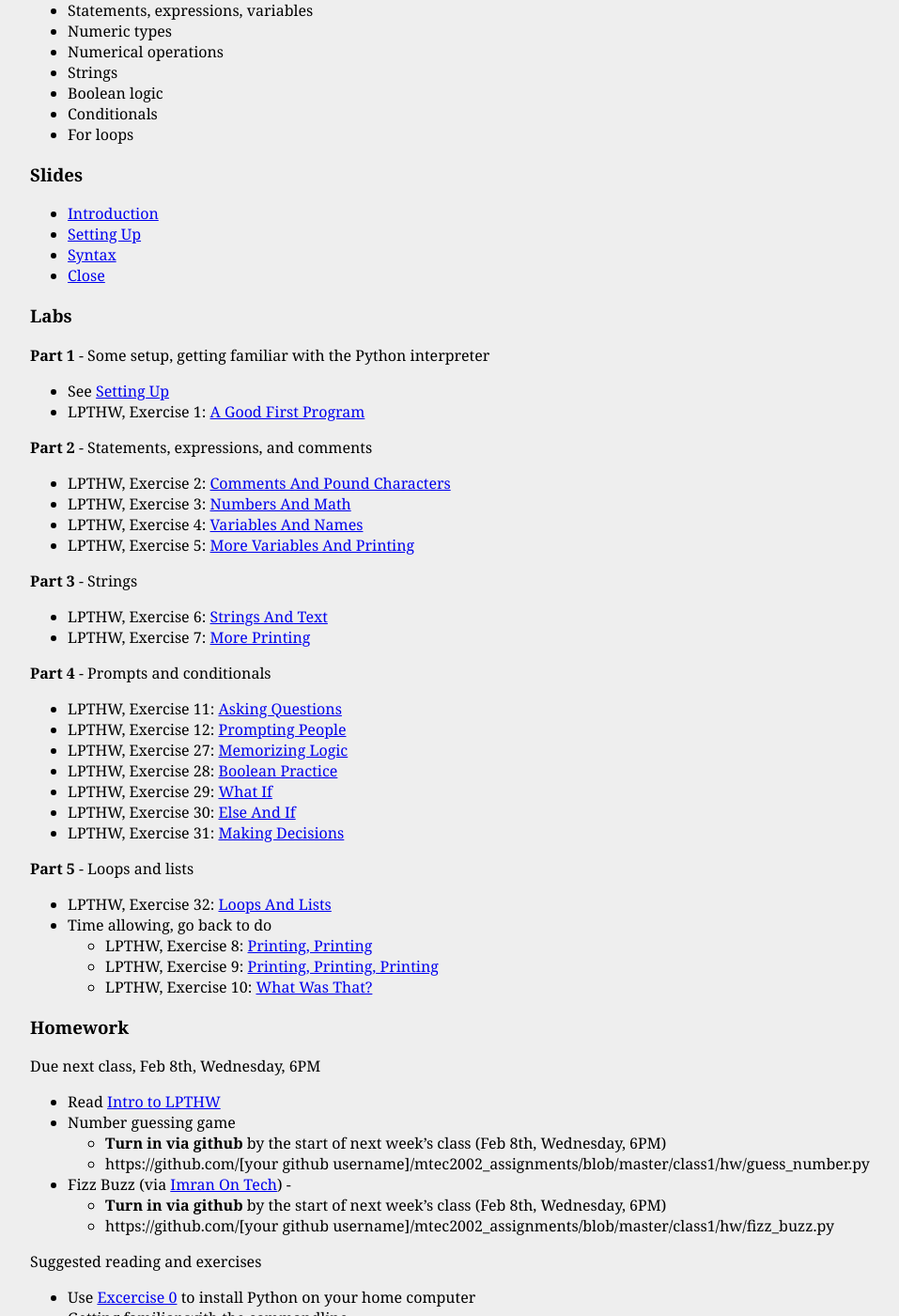
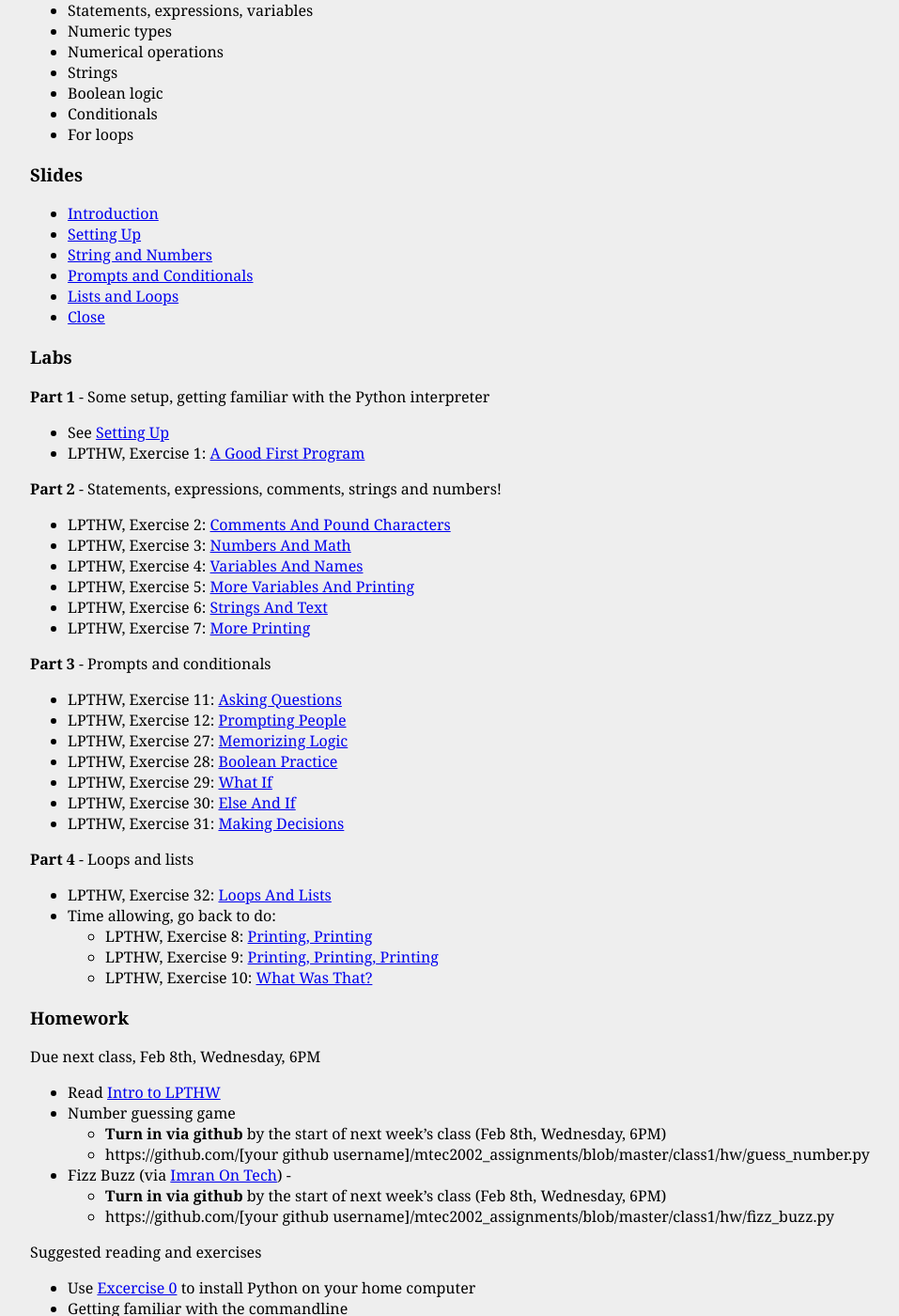
Before and after one commit to jversoza/MTEC2002, a Jekyll site: the page built from programming-foundations-2012-spring.markdown, in a window 1280 px wide and 1400 px high, scrolled down 384 px. Shown: the whole window at 94% size, without its empty margins (128-1085 px from the left). Built offline with Jekyll 4.4.1, drawn with Linux system fonts in a browser that asks for light colours.

Commit message:
moved syntax slides to strings_and_numbers

```diff
--- a/class1/slides/setup.html
+++ b/class1/slides/setup.html
@@ -187,7 +187,7 @@
 <h2>For today's lab exercises...</h2>
 <ul>
 	<li><a href="../../programming-foundations-2012-spring.html">Find the links in the syllabus</a></li>
-	<li>There will be another 4 parts to this lab, each with multiple exercises</li>
+	<li>There will be 3 more parts to this lab, each with multiple exercises</li>
 	<li>Submit each lab by pasting your code into the appropriate file in github</li>
 	<li>After you've submitted your code, do the Extra Credit; it's mandatory for the lab work!</li>
 	<li>We'll worry about how to submit that extra work in a later class</li>
--- a/programming-foundations-2012-spring.markdown
+++ b/programming-foundations-2012-spring.markdown
@@ -19,7 +19,9 @@
 ###Slides
 * [Introduction](class1/slides/intro.html)
 * [Setting Up](class1/slides/setup.html)
-* [Syntax](class1/slides/syntax.html)
+* [String and Numbers](class1/slides/strings_numbers.html)
+* [Prompts and Conditionals](class1/slides/prompts_and_conditionals.html)
+* [Lists and Loops](class1/slides/lists_and_loops.html)
 * [Close](class1/slides/close.html)
 
 ###Labs
@@ -27,17 +29,15 @@
 * See [Setting Up](class1/slides/setup.html)
 * LPTHW, Exercise 1: [A Good First Program](http://learnpythonthehardway.org/book/ex1.html)
 
-__Part 2__ - Statements, expressions, and comments
+__Part 2__ - Statements, expressions, comments, strings and numbers!
 * LPTHW, Exercise 2: [Comments And Pound Characters](http://learnpythonthehardway.org/book/ex2.html)
 * LPTHW, Exercise 3: [Numbers And Math](http://learnpythonthehardway.org/book/ex3.html)
 * LPTHW, Exercise 4: [Variables And Names](http://learnpythonthehardway.org/book/ex4.html)
 * LPTHW, Exercise 5: [More Variables And Printing](http://learnpythonthehardway.org/book/ex5.html)
-
-__Part 3__ - Strings
 * LPTHW, Exercise 6: [Strings And Text](http://learnpythonthehardway.org/book/ex6.html)
 * LPTHW, Exercise 7: [More Printing](http://learnpythonthehardway.org/book/ex7.html)
 
-__Part 4__ - Prompts and conditionals
+__Part 3__ - Prompts and conditionals
 * LPTHW, Exercise 11: [Asking Questions](http://learnpythonthehardway.org/book/ex11.html)
 * LPTHW, Exercise 12: [Prompting People](http://learnpythonthehardway.org/book/ex12.html)
 * LPTHW, Exercise 27: [Memorizing Logic](http://learnpythonthehardway.org/book/ex27.html)
@@ -46,9 +46,9 @@
 * LPTHW, Exercise 30: [Else And If](http://learnpythonthehardway.org/book/ex30.html)
 * LPTHW, Exercise 31: [Making Decisions](http://learnpythonthehardway.org/book/ex31.html)
 
-__Part 5__ - Loops and lists
+__Part 4__ - Loops and lists
 * LPTHW, Exercise 32: [Loops And Lists](http://learnpythonthehardway.org/book/ex32.html)
-* Time allowing, go back to do
+* Time allowing, go back to do:
 	* LPTHW, Exercise 8: [Printing, Printing](http://learnpythonthehardway.org/book/ex8.html)
 	* LPTHW, Exercise 9: [Printing, Printing, Printing](http://learnpythonthehardway.org/book/ex9.html)
 	* LPTHW, Exercise 10: [What Was That?](http://learnpythonthehardway.org/book/ex10.html)
```
Also changed, not shown: class1/slides/strings_and_numbers.html (renamed from class1/slides/syntax.html).
